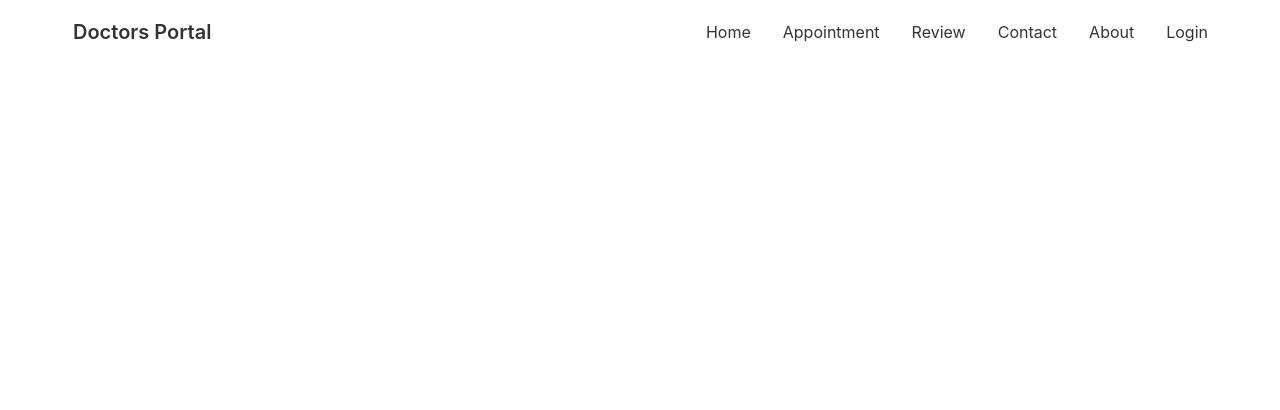
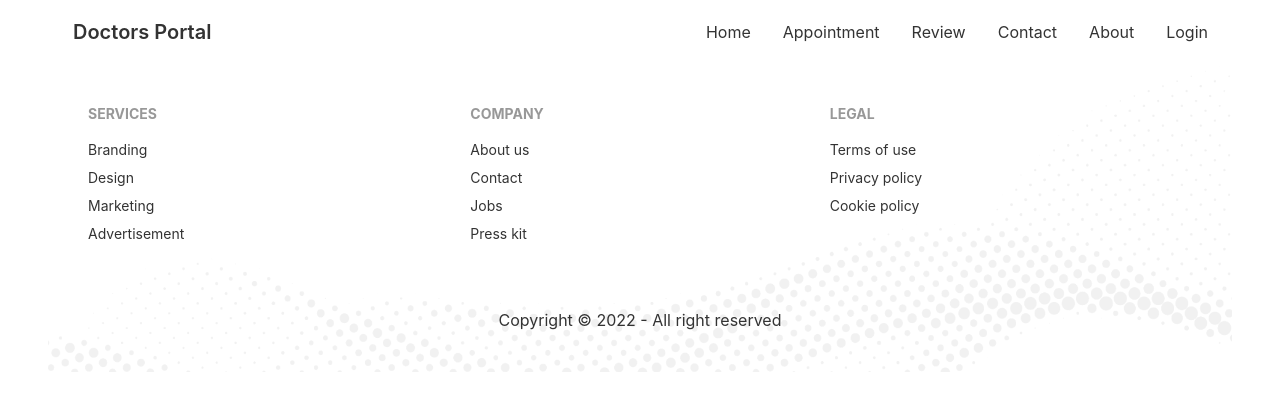
Before and after one commit to rakibul-wdp/doctors-portal, a React (Create React App) app: page /appointment in a window 1280 px wide. Shown: the top 410 px of the page. Built offline with nearby package versions, Linux system fonts and the light colour scheme.

Commit message:
polish home page and create appointment com. and set footer in appointment page

```diff
--- a/src/App.js
+++ b/src/App.js
@@ -1,16 +1,18 @@
 import { Route, Routes } from 'react-router-dom';
 import About from './Pages/About/About';
+import Appointment from './Pages/Appointment/Appointment';
 import Home from './Pages/Home/Home';
 import Login from './Pages/Login/Login';
 import Navbar from './Pages/Shared/Navbar';
 
 function App() {
   return (
-    <div className='px-12'>
+    <div className='px-12 max-w-7xl mx-auto'>
       <Navbar />
       <Routes>
         <Route path='/' element={<Home />} />
         <Route path='about' element={<About />} />
+        <Route path='appointment' element={<Appointment />} />
         <Route path='login' element={<Login />} />
       </Routes>
     </div>
--- /dev/null
+++ b/src/Pages/Appointment/Appointment.js
@@ -0,0 +1,12 @@
+import React from 'react';
+import Footer from '../Shared/Footer';
+
+const Appointment = () => {
+  return (
+    <div>
+      <Footer />
+    </div>
+  );
+};
+
+export default Appointment;
--- a/src/Pages/Home/Contact.js
+++ b/src/Pages/Home/Contact.js
@@ -4,7 +4,7 @@ import PrimaryButton from '../Shared/PrimaryButton';
 
 const Contact = () => {
   return (
-    <div className='my-28 py-16' style={{ background: `url(${appointment})` }}>
+    <div className='mt-28 py-16' style={{ background: `url(${appointment})` }}>
       <div className='py-10 text-center'>
         <h3 className='font-bold text-xl text-secondary'>Contact Us</h3>
         <h3 className='text-4xl text-white'>Stay connected with us</h3>
--- a/src/Pages/Home/Info.js
+++ b/src/Pages/Home/Info.js
@@ -6,7 +6,7 @@ import phone from '../../assets/icons/phone.svg';
 
 const Info = () => {
   return (
-    <div className='grid grid-cols-1 lg:grid-cols-3 gap-5'>
+    <div className='grid grid-cols-1 md:grid-cols-2 lg:grid-cols-3 gap-5'>
       <InfoCard cardTitle='Opening Hours' bgClass='bg-gradient-to-r from-secondary to-primary' img={clock} />
       <InfoCard cardTitle='Our Locations' bgClass='bg-accent' img={marker} />
       <InfoCard cardTitle='Contact Us' bgClass='bg-gradient-to-r from-secondary to-primary' img={phone} />
--- a/src/Pages/Home/InfoCard.js
+++ b/src/Pages/Home/InfoCard.js
@@ -3,7 +3,7 @@ import React from 'react';
 const InfoCard = ({ img, cardTitle, bgClass }) => {
   return (
     <div className={`card lg:card-side shadow-xl ${bgClass}`}>
-      <figure className='pl-5'>
+      <figure className='pl-5 pt-10 lg:pt-0'>
         <img src={img} alt='Album' />
       </figure>
       <div className='card-body text-white'>
--- a/src/Pages/Home/Testimonial.js
+++ b/src/Pages/Home/Testimonial.js
@@ -34,7 +34,7 @@ const Testimonial = () => {
   ];
   return (
     <section>
-      <div className='flex justify-between mb-2'>
+      <div className='flex justify-between mb-5'>
         <div>
           <h3 className='text-xl font-bold text-secondary'>Testimonial</h3>
           <h2 className='text-4xl'>What Our Patients Says</h2>
```
